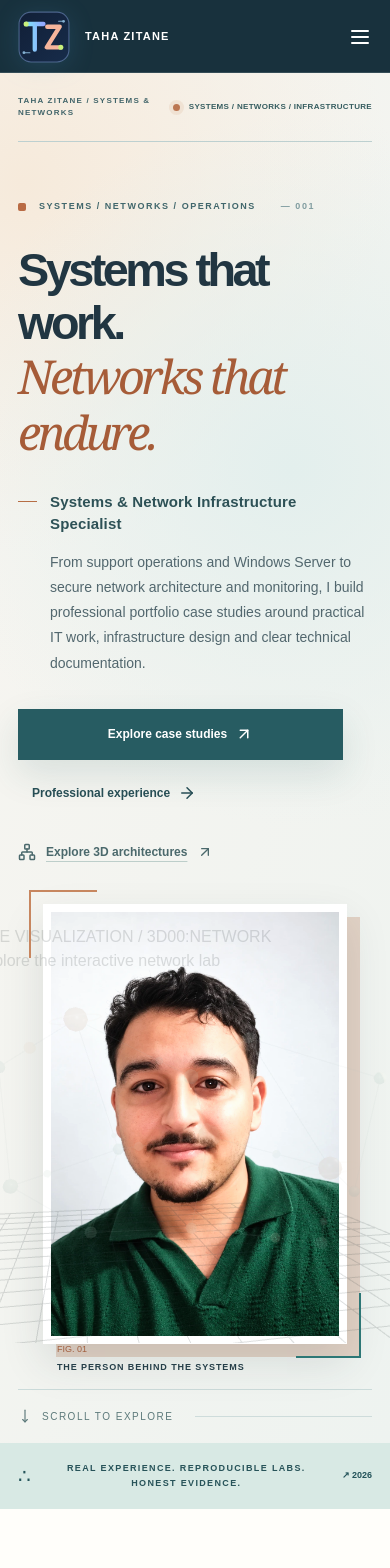
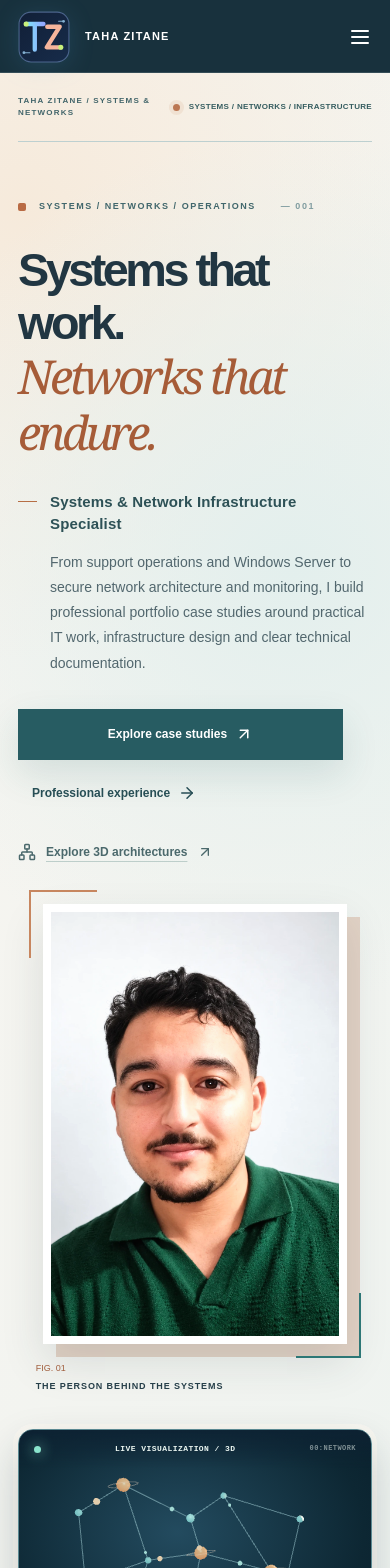
Before and after one commit to tahazitan/taha-zitane-portfolio, a Next.js app: page / in a window 390 px wide. Shown: the top 1568 px of the page. Built offline with nearby package versions, Linux system fonts and the light colour scheme.

Commit message:
Style prominent responsive 3D network exhibit and mobile topology interaction

```diff
--- a/src/app/globals.css
+++ b/src/app/globals.css
@@ -153,3 +153,76 @@ a:focus-visible,button:focus-visible,input:focus-visible{outline:3px solid #eaa3
 /* View controls: 3D is a choice, not a forced device expense. */
 .topology-head{flex-wrap:wrap}.topology-head>span:nth-child(2){margin-inline-start:auto}.topology-view-toggle{display:inline-flex;align-items:center;gap:3px;border:1px solid #587b86;background:#152c3b;padding:3px;margin-inline-start:18px}.topology-view-toggle button{display:inline-flex;align-items:center;gap:6px;border:0;background:transparent;color:#bed2d9;padding:8px 10px;font-size:11px;cursor:pointer}.topology-view-toggle button[aria-pressed=true]{background:#e4eee8;color:#1c4c56;font-weight:800}.topology-view-toggle button:disabled{opacity:.35;cursor:not-allowed}.topology-device-buttons .topology-clear{display:inline-flex;align-items:center;gap:6px;background:transparent;color:#f3cfab;border-color:#8a9aa2}.topology-adjacent{color:#d6b99b!important;border-top:1px solid #ffffff26;padding-top:8px;margin-top:12px!important}
 @media(max-width:600px){.topology-head>span:nth-child(2){display:none}.topology-view-toggle{margin-inline-start:auto}.topology-view-toggle button{font-size:10px;padding:7px 8px}}
+
+
+/* V2.7 — An actual focal-point 3D exhibit; restrained depth rather than a near-invisible decorative layer. */
+.hero-network.hero-network-exhibit{
+  position:absolute;top:auto;left:-5%;right:auto;bottom:116px;
+  width:min(350px,61%);height:258px;margin:0;
+  opacity:1!important;filter:none!important;pointer-events:auto;z-index:5;
+  overflow:hidden;isolation:isolate;border-radius:15px;
+  background:radial-gradient(ellipse at 45% 42%,#234b5f,#0d2733 68%,#081d29);
+  border:1px solid #5b8992;box-shadow:0 32px 70px #152c3850,0 0 0 7px #fdfaf2b8;
+  transition:transform .45s cubic-bezier(.2,.75,.3,1),box-shadow .45s;
+}
+.hero-network-exhibit .network-canvas,.hero-network-exhibit .static-network{inset:0;z-index:0}
+.hero-network-exhibit .static-network svg{color:#70bfc1;opacity:.85}
+.hero-network-exhibit .network-canvas canvas{display:block;touch-action:pan-y;cursor:crosshair}
+.hero-exhibit-top{
+  position:absolute;top:0;inset-inline:0;z-index:2;pointer-events:none;
+  display:flex;align-items:center;justify-content:space-between;gap:7px;
+  padding:14px 15px;color:#ecf7f2;font:700 9px/1.3 ui-monospace,SFMono-Regular,monospace;
+  letter-spacing:.11em;background:linear-gradient(#0d2233e0,transparent);
+}
+.hero-exhibit-top>span:last-child{opacity:.51;white-space:nowrap}
+.hero-exhibit-status{flex:0 0 auto;width:7px;height:7px;border-radius:100%;background:#8ae4cc;box-shadow:0 0 14px #8ae4cc}
+.hero-exhibit-bottom{
+  position:absolute;bottom:0;inset-inline:0;z-index:3;
+  display:flex;align-items:center;justify-content:space-between;gap:15px;
+  padding:17px 16px;color:#f5fbf8;text-decoration:none;
+  font-size:11px;font-weight:700;line-height:1.4;letter-spacing:.018em;
+  background:linear-gradient(0deg,#071b2bed 12%,#071b2b00);
+  transition:background-color .2s;
+}
+.hero-exhibit-bottom svg{flex:none;color:#f3c69f}
+.hero-exhibit-bottom:hover,.hero-exhibit-bottom:focus-visible{color:#f3c69f}
+.hero-network.hero-network-exhibit:focus-within{outline:3px solid #b96d3e;outline-offset:5px}
+@media(hover:hover) and (prefers-reduced-motion:no-preference){
+ .hero-network.hero-network-exhibit:hover{transform:translateY(-5px);box-shadow:0 43px 85px #152c3852,0 0 0 7px #fdfaf2c0}
+}
+@media(max-width:1180px){
+ .hero-network.hero-network-exhibit{left:-10%;bottom:108px;width:min(300px,65%);height:226px}
+}
+@media(max-width:900px) and (min-width:761px){
+ .hero-network.hero-network-exhibit{width:min(270px,78%);height:205px;left:-15%;bottom:91px}
+ .hero-exhibit-top{font-size:8px}
+}
+@media(max-width:760px){
+ .hero-visual{display:flex;flex-direction:column;align-items:center;justify-content:center;padding-bottom:48px;gap:0}
+ .hero-visual .portrait-frame{order:1}
+ .hero-visual .portrait-caption{
+   order:2;position:relative;inset:auto;left:auto;right:auto;bottom:auto;
+   width:min(390px,86%);transform:none;margin:19px auto 0;
+   display:flex;justify-content:space-between;gap:12px;
+ }
+ .hero-network.hero-network-exhibit{
+   order:3;position:relative;inset:auto;left:auto;right:auto;bottom:auto;
+   width:min(440px,100%);height:265px;margin:35px auto 0;flex-shrink:0;
+   box-shadow:0 18px 40px #152c3838,0 0 0 5px #fdfaf2b3;
+ }
+ .hero-exhibit-bottom{font-size:12px}
+ .topology-render canvas{touch-action:none}
+}
+@media(max-width:440px){
+ .hero-visual .portrait-caption{width:min(365px,90%);margin-top:18px}
+ .hero-network.hero-network-exhibit{width:100%;height:245px}
+ .hero-exhibit-top{font-size:8px;letter-spacing:.055em}
+ .hero-exhibit-top>span:last-child{font-size:7px}
+ .hero-exhibit-bottom{font-size:11px}
+ .topology-render{height:360px}
+ .topology-screen-foot h3{overflow-wrap:anywhere}
+}
+@media(prefers-reduced-motion:reduce){
+ .hero-network.hero-network-exhibit{transition:none!important}
+ .hero-network.hero-network-exhibit:hover{transform:none}
+}
```
